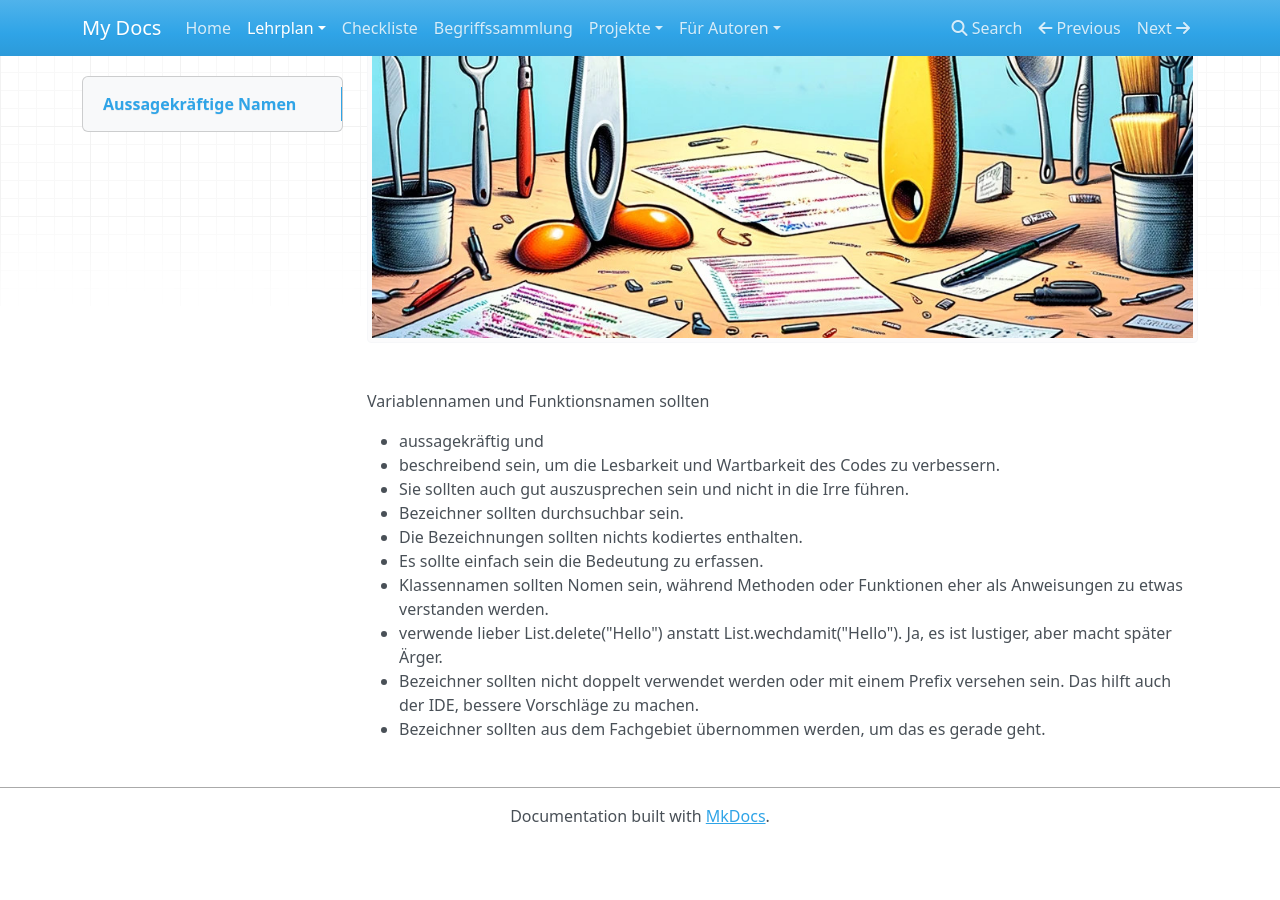
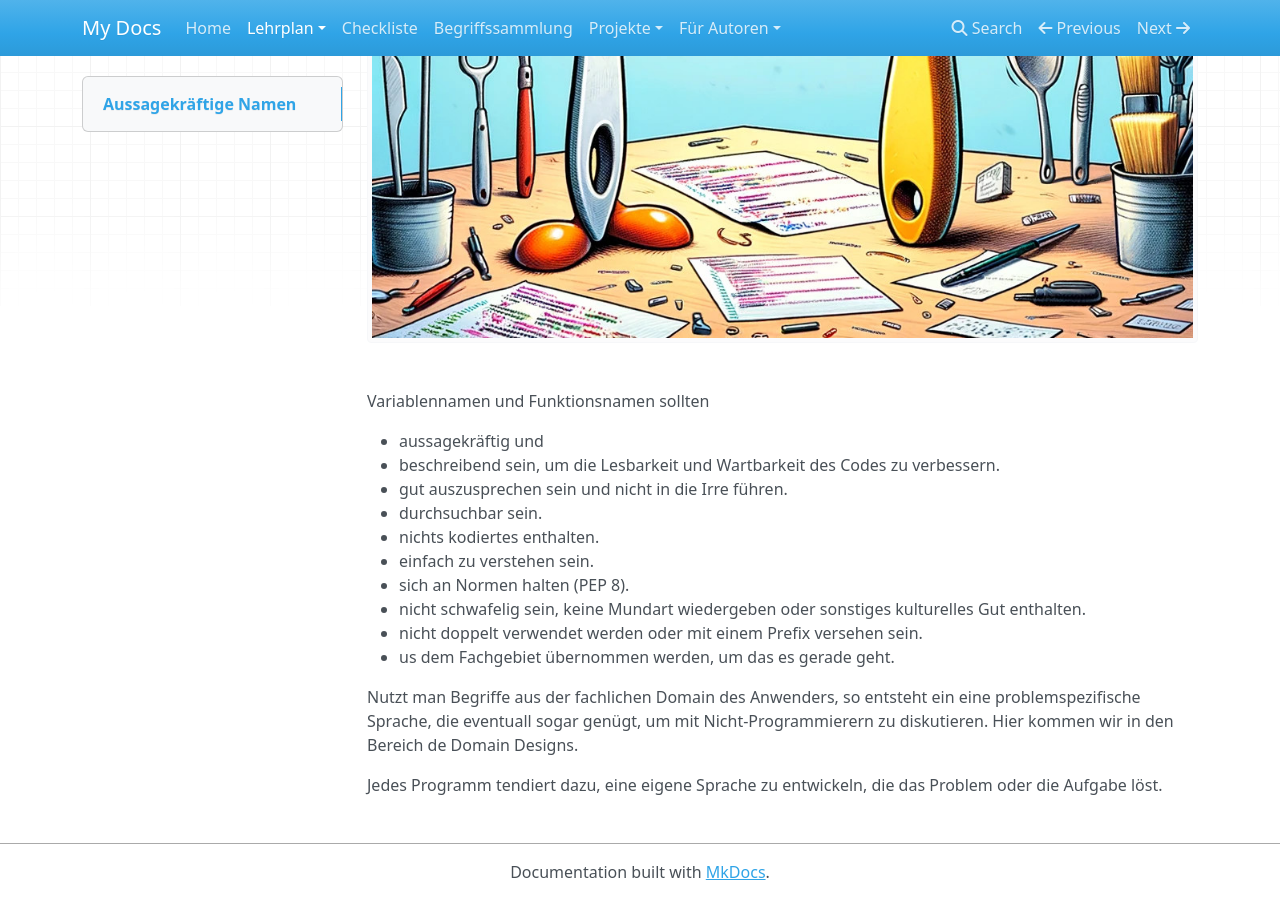
Before and after one commit to kevinsuelzle/Python_Wiki, an MkDocs documentation site: the page built from docs/lehrplan/clean_code/Conventions.md, in a window 1280 px wide and 900 px high, scrolled down 642 px. Built offline with MkDocs 1.6.1, drawn with Linux system fonts in a browser that asks for light colours; nearby versions of some CDN libraries; before the commit the page ends 1486 px from its top, so only the background shows below that.

Commit message:
latest amendments

```diff
--- a/docs/lehrplan/clean_code/Conventions.md
+++ b/docs/lehrplan/clean_code/Conventions.md
@@ -1,17 +1,23 @@
 # Aussagekräftige Namen
 
 ![Fundammentals](pictures/Conventions.jpg "Konventionen")
-
 
 Variablennamen und Funktionsnamen sollten
 
 - aussagekräftig und
 - beschreibend sein, um die Lesbarkeit und Wartbarkeit des Codes zu verbessern.
-- Sie sollten auch gut auszusprechen sein und nicht in die Irre führen.
-- Bezeichner sollten durchsuchbar sein.
-- Die Bezeichnungen sollten nichts kodiertes enthalten.
-- Es sollte einfach sein die Bedeutung zu erfassen.
-- Klassennamen sollten Nomen sein, während Methoden oder Funktionen eher als Anweisungen zu etwas verstanden werden.
-- verwende lieber List.delete("Hello") anstatt List.wechdamit("Hello"). Ja, es ist lustiger, aber macht später Ärger.
-- Bezeichner sollten nicht doppelt verwendet werden oder mit einem Prefix versehen sein. Das hilft auch der IDE, bessere Vorschläge zu machen.
-- Bezeichner sollten aus dem Fachgebiet übernommen werden, um das es gerade geht.
+- gut auszusprechen sein und nicht in die Irre führen.
+- durchsuchbar sein.
+- nichts kodiertes enthalten.
+- einfach zu verstehen sein.
+- sich an Normen halten (PEP 8).
+- nicht schwafelig sein, keine Mundart wiedergeben oder sonstiges kulturelles Gut enthalten.
+- nicht doppelt verwendet werden oder mit einem Prefix versehen sein.
+- us dem Fachgebiet übernommen werden, um das es gerade geht.
+
+Nutzt man Begriffe aus der fachlichen Domain des Anwenders, so entsteht ein
+eine problemspezifische Sprache, die eventuall sogar genügt, um mit Nicht-Programmierern zu diskutieren.
+Hier kommen wir in den Bereich de Domain Designs.
+
+Jedes Programm tendiert dazu, eine eigene Sprache zu entwickeln, die das Problem oder
+die Aufgabe löst.
```
Also changed, not shown: docs/lehrplan/clean_code/TheGoodPractices.md (+5 -3 lines).
